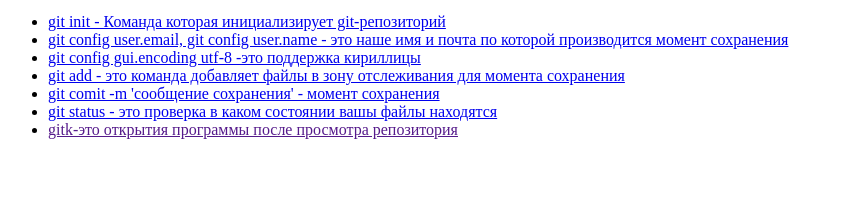
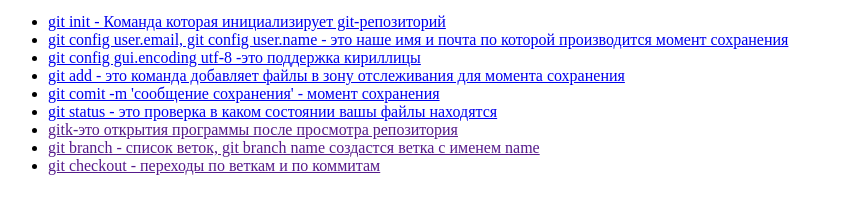
Before and after one commit to webzafar/git-learning-18-00, a plain HTML site: page index.html in a window 1280 px wide. Shown: the part 101-314 px from the top of the page, without its empty margins (0-844 px from the left). Drawn offline with Linux system fonts and the light colour scheme.

Commit message:
Add git checkout and branch

```diff
--- a/index.html
+++ b/index.html
@@ -22,6 +22,8 @@
         <li><a href="https://git-scm.com/docs/git-commit">git comit -m 'сообщение сохранения' - момент сохранения</a></li>
         <li><a href="https://git-scm.com/docs/git-status">git status - это проверка в каком состоянии вашы файлы находятся</a></li>
         <li><a href="">gitk-это открытия программы после просмотра репозитория</a></li>
+        <li><a href="">git branch - список веток, git branch name создастся ветка с именем name</a></li>
+        <li><a href="">git checkout - переходы по веткам и по коммитам</a></li>
     </ul>
 </body>
 
```
